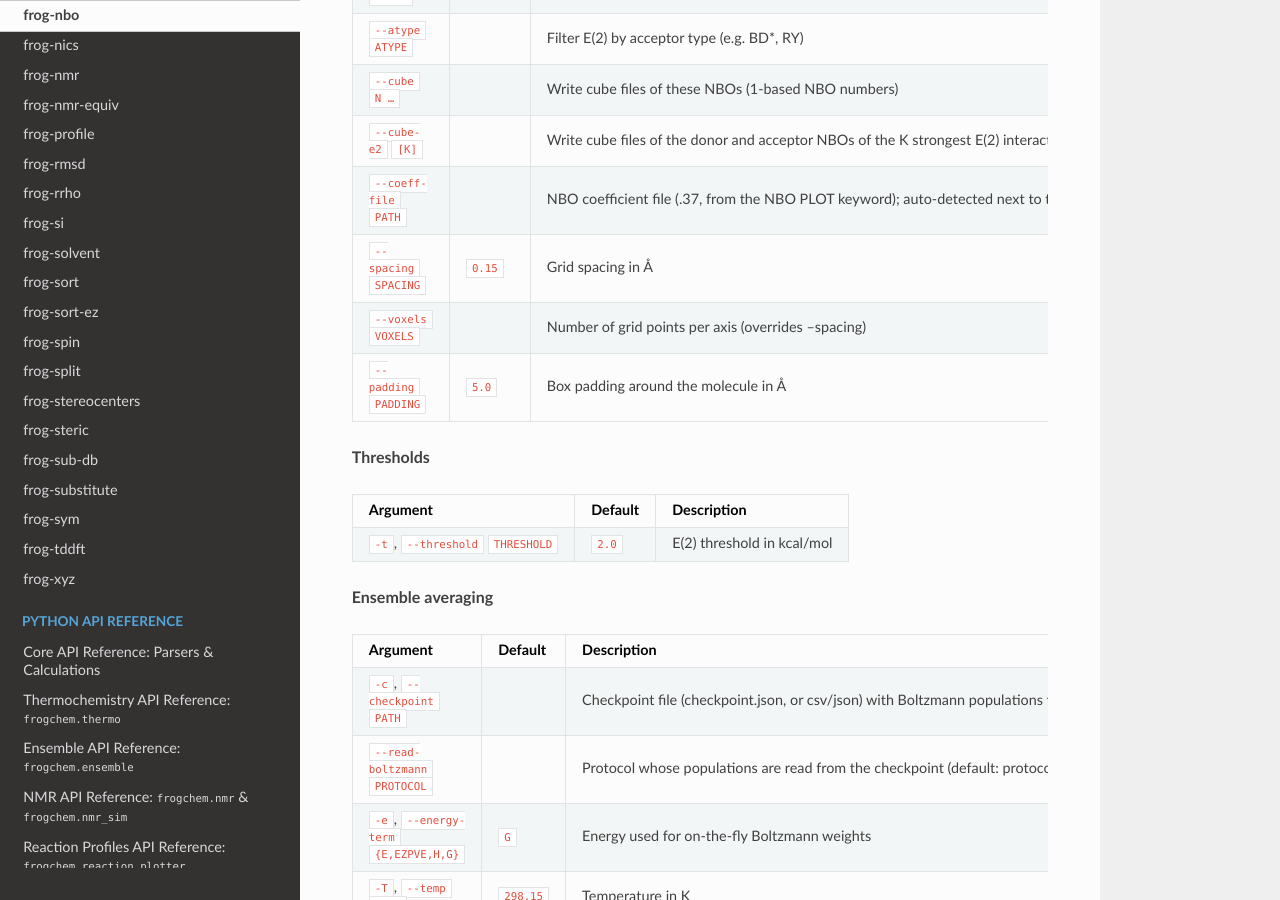
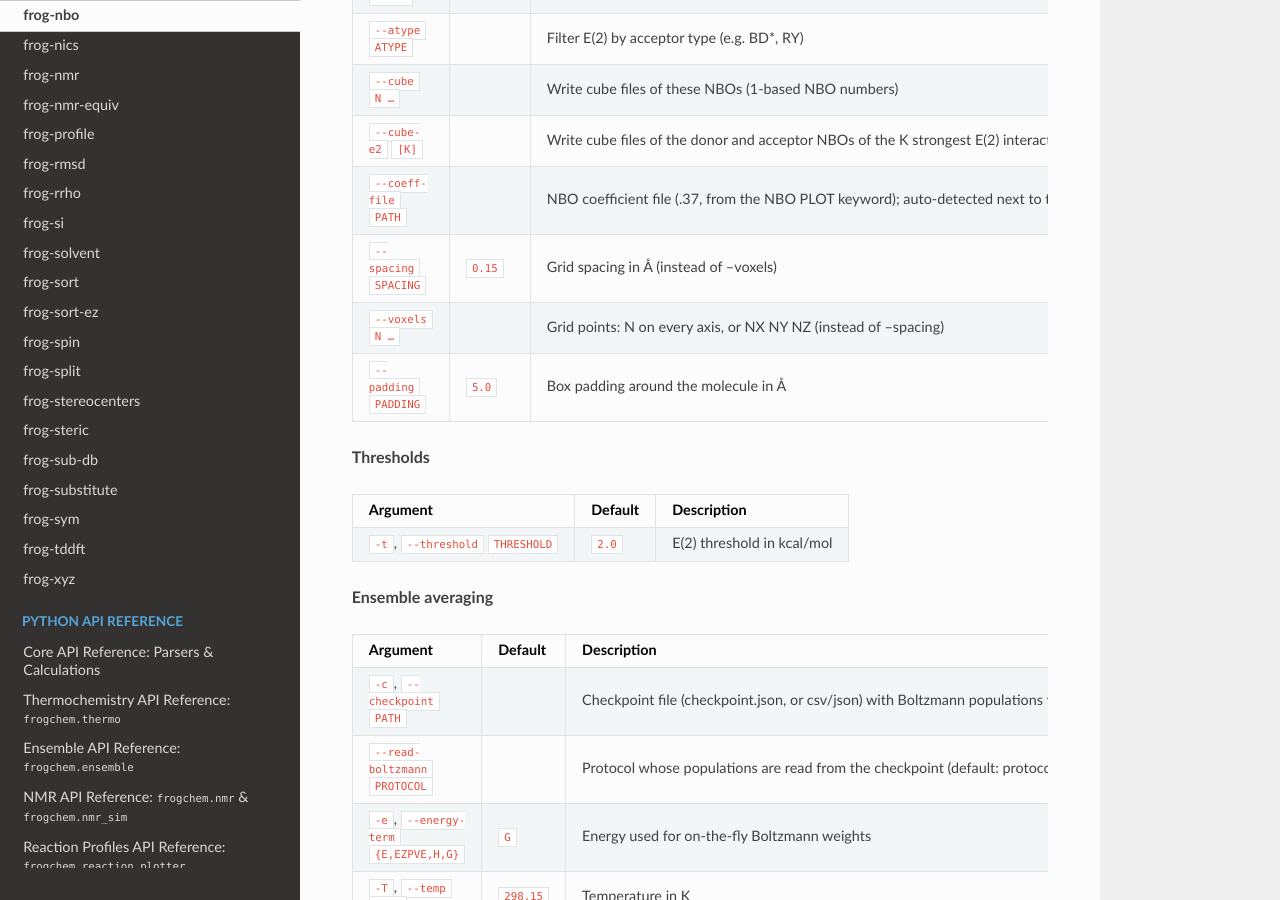
Before and after one commit to SynLab-OCSA/FROGChem, a Sphinx documentation site: the page built from docs/cli/frog-nbo.md, in a window 1280 px wide and 900 px high, scrolled down 2646 px. Built offline with Sphinx 7.4.7 and the Read the Docs theme 3.1.0, drawn with Linux system fonts in a browser that asks for light colours.

Commit message:
feat(cli): --voxels NX NY NZ, exclusive with --spacing
add_grid_args takes an optional default voxel count; regenerated frog-nbo and
frog-solvent docs (also updated frog-solvent cube sizes).

```diff
--- a/docs/cli/_examples/frog-solvent.yaml
+++ b/docs/cli/_examples/frog-solvent.yaml
@@ -1,6 +1,6 @@
 intro: |
   Solvent surfaces of a single water molecule. The grid is coarsened to 0.2 Å to keep the cubes small
-  (the default 0.1 Å gives about 28 MB per cube).
+  (the default 0.1 Å gives about 27 MB per cube).
 data:
   - path: files/water.xyz
     about: H₂O geometry (XYZ)
--- a/docs/cli/frog-nbo.md
+++ b/docs/cli/frog-nbo.md
@@ -70,8 +70,8 @@ Numbering: atom indices (`-i`) are **0-based** (first atom = 0), while the label
 | `--cube` `N …` |  | Write cube files of these NBOs (1-based NBO numbers) |
 | `--cube-e2` `[K]` |  | Write cube files of the donor and acceptor NBOs of the K strongest E(2) interactions (K = 3 if omitted) |
 | `--coeff-file` `PATH` |  | NBO coefficient file (.37, from the NBO PLOT keyword); auto-detected next to the input if omitted |
-| `--spacing` `SPACING` | `0.15` | Grid spacing in Å |
-| `--voxels` `VOXELS` |  | Number of grid points per axis (overrides --spacing) |
+| `--spacing` `SPACING` | `0.15` | Grid spacing in Å (instead of --voxels) |
+| `--voxels` `N …` |  | Grid points: N on every axis, or NX NY NZ (instead of --spacing) |
 | `--padding` `PADDING` | `5.0` | Box padding around the molecule in Å |
 
 **Thresholds**
@@ -168,7 +168,7 @@ usage: frog-nbo [-h] [-v] [-q] [--format {table,json,csv}] [--table-file PATH] [
                 [--summary] [--npa] [--analysis] [--e2] [--wiberg] [--bonds] [--lp]
                 [--cycle CYCLE] [-i INDICES [INDICES ...]] [--dtype DTYPE] [--atype ATYPE]
                 [-t THRESHOLD] [--cube N [N ...]] [--cube-e2 [K]] [--coeff-file PATH]
-                [--spacing SPACING] [--voxels VOXELS] [--padding PADDING] [--out-dir DIR]
+                [--spacing SPACING] [--voxels N [N ...]] [--padding PADDING] [--out-dir DIR]
                 file [file ...]
 
 Extract Natural Bond Orbital (NBO) data from ORCA output (! NBO).
@@ -202,22 +202,21 @@ options:
                                 E(2) interactions (K = 3 if omitted)
   --coeff-file PATH             NBO coefficient file (.37, from the NBO PLOT keyword); auto-
                                 detected next to the input if omitted
-  --spacing SPACING             Grid spacing in Å (default: 0.15)
-  --voxels VOXELS               Number of grid points per axis (overrides --spacing)
+  --spacing SPACING             Grid spacing in Å (instead of --voxels) (default: 0.15)
+  --voxels N [N ...]            Grid points: N on every axis, or NX NY NZ (instead of --spacing)
   --padding PADDING             Box padding around the molecule in Å (default: 5.0)
 
 thresholds:
-  -t THRESHOLD, --threshold THRESHOLD
-                                E(2) threshold in kcal/mol (default: 2.0)
+  -t, --threshold THRESHOLD     E(2) threshold in kcal/mol (default: 2.0)
 
 ensemble averaging:
-  -c PATH, --checkpoint PATH    Checkpoint file (checkpoint.json, or csv/json) with Boltzmann
+  -c, --checkpoint PATH         Checkpoint file (checkpoint.json, or csv/json) with Boltzmann
                                 populations for ensemble averaging
   --read-boltzmann PROTOCOL     Protocol whose populations are read from the checkpoint (default:
                                 protocol of each file, or the latest)
-  -e {E,EZPVE,H,G}, --energy-term {E,EZPVE,H,G}
+  -e, --energy-term {E,EZPVE,H,G}
                                 Energy used for on-the-fly Boltzmann weights (default: G)
-  -T TEMP, --temp TEMP          Temperature in K (default: 298.15)
+  -T, --temp TEMP               Temperature in K (default: 298.15)
   --individual                  Also show per-conformer results next to the ensemble average
 
 output:
```
Also changed, not shown: other parts of docs/cli/frog-nbo.md (+1 -1 lines), docs/cli/_examples/frog-solvent.md (+1 -1 lines), docs/cli/frog-solvent.md (+9 -10 lines), 2 other files.
